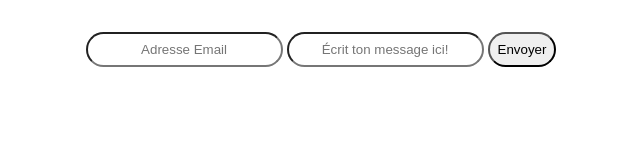
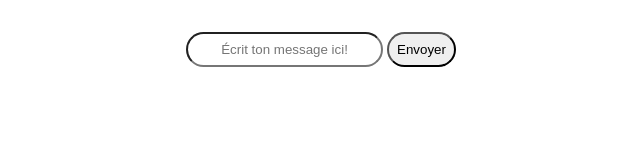
Before and after one commit to JetsSpyro/ContactFormYacine, a plain HTML site: page index.html in a window 1280 px wide. Shown: the whole page, without its empty margins (319-959 px from the left). Drawn offline with Linux system fonts and the light colour scheme.

Commit message:
Add files via upload

```diff
--- a/index.html
+++ b/index.html
@@ -9,10 +9,9 @@
     </head>
 <body>
 
-    <form action="https://formsubmit.co/exposcienceyacine@gmail.com" method="POST" />
+    <form action="https://formsubmit.co/exposcienceyacine@gmail.com" method="POST">
      <input type="hidden" name="_captcha" value="false">
      <input type="hidden" name="_subject" value="Vous Avez recut un nouvelle Email">
-     <input type="email" name="email" placeholder="Adresse Email" required>
      <input type="hidden" name="_next" value="https://jetsspyro.github.io/ContactFormYacine/Merci.html">
      <input type="text" name="name" placeholder="Écrit ton message ici!" required>
      <button type="submit">Envoyer</button>
```
Also changed, not shown: Merci.html (+1 -0 lines), style.css (indentation only).
